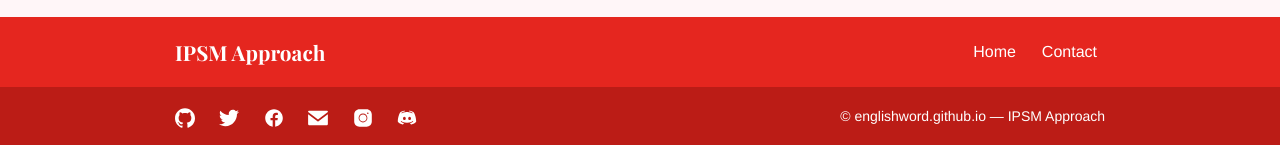
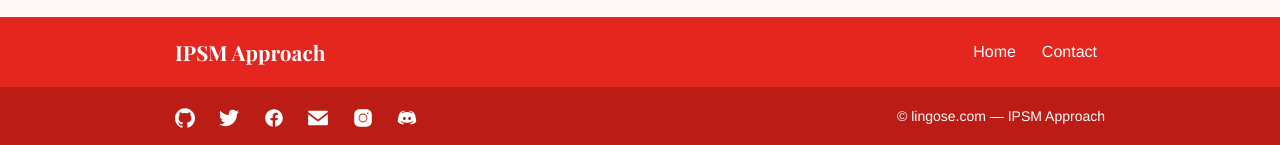
Before and after one commit to englishword/englishword.github.io, a Jekyll site: the page built from index.md, in a window 1280 px wide. Shown: the part 1790-1935 px from the top of the page. Built offline with Jekyll 4.4.1, drawn with Linux system fonts in a browser that asks for light colours.

Commit message:
update footer copyright to lingose.com

```diff
--- a/_data/seo.yml
+++ b/_data/seo.yml
@@ -1,4 +1,4 @@
 google_analytics_id: ""
 meta_twitter_site: ""
 meta_twitter_creator: ""
-copyright_text: '© englishword.github.io — IPSM Approach'
+copyright_text: '© lingose.com — IPSM Approach'
```
